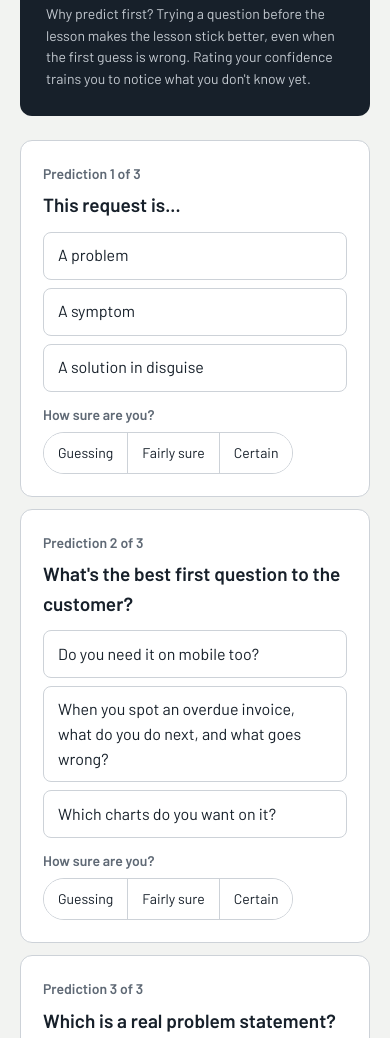
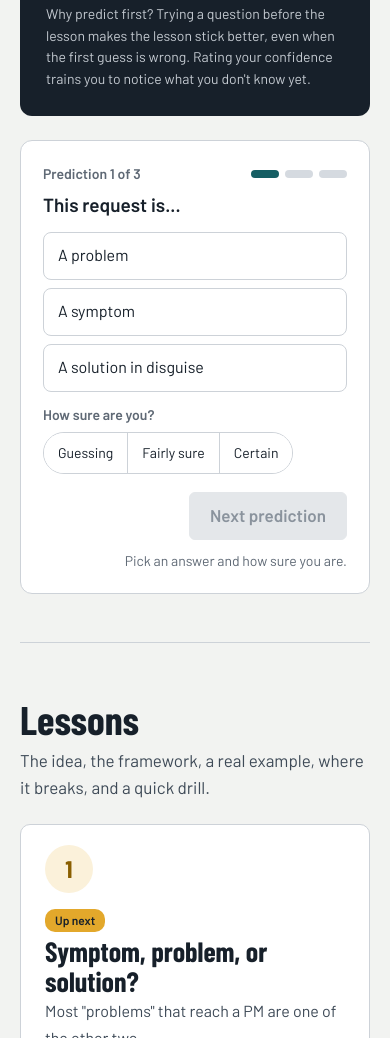
Before and after one commit to Dhavalk21/pm-gym, a plain HTML site: page m2/index.html in a window 390 px wide. Shown: the part 1316-2354 px from the top of the page. Drawn offline with nearby package versions, Linux system fonts and the light colour scheme; a web font is replaced by a local one.

Commit message:
Warm-up and card builder as one-at-a-time sliders with progress dots
Co-Authored-By: Claude Opus 5.5 <noreply@anthropic.com>
Claude-Session: https://claude.ai/code/session_01UqnraTyoZ2yn7Vrcxddyf1

```diff
--- a/assets/station.css
+++ b/assets/station.css
@@ -250,3 +250,23 @@ table.example th { font-size: 14px; color: var(--ink-3); font-weight: 600; }
 .cmp p { margin: 6px 0 0; color: var(--ink-2); font-size: 15px; }
 .cmp.cal { border-color: var(--mustard); background: var(--mustard-soft); }
 .cmp.cal b { font-size: 24px; line-height: 1.1; margin-top: 10px; overflow-wrap: anywhere; }
+
+/* ===== v4: one-at-a-time sliders for warm-up and card builder ===== */
+.sdots { display: flex; gap: 6px; }
+.sdots button { width: 28px; height: 8px; border-radius: 4px; border: 0; padding: 0; background: #D5DAE0; cursor: pointer; position: relative; }
+.sdots button::after { content: ""; position: absolute; inset: -18px -2px; }
+.sdots button.done { background: #8FB5B3; }
+.sdots button[aria-current="step"] { background: var(--petrol); }
+.sdots button.ok { background: var(--ok); }
+.sdots button.no { background: var(--bad); }
+.pq.slide .qh { align-items: center; }
+.slide-nav { display: flex; justify-content: space-between; gap: 12px; margin-top: 18px; flex-wrap: wrap; }
+.slide-hint { margin: 10px 0 0; font-size: 14px; color: var(--ink-3); text-align: right; max-width: none; }
+.slide-hint:empty { display: none; }
+.conf-was { color: var(--ink-3); }
+.bslider { background: #fff; border: 1px solid var(--line); border-radius: 12px; padding: 22px; }
+.bslider .slide-top { display: flex; justify-content: space-between; align-items: center; gap: 12px; margin-bottom: 14px; font-size: 14px; font-weight: 600; color: var(--ink-3); }
+.bslider .bstep { border: 0; padding: 0; background: none; }
+.bslider .bstep + .bstep { margin-top: 0; }
+.bslider .bstep label { font-size: 19px; }
+.sdots button[aria-current="step"].ok, .sdots button[aria-current="step"].no { box-shadow: 0 0 0 2px #fff, 0 0 0 4px var(--ink); }
--- a/assets/station.js
+++ b/assets/station.js
@@ -154,7 +154,7 @@
     var RISKS = [["Value", "#E3A82B"], ["Usability", "#2A9D8F"], ["Feasibility", "#4C7BD9"], ["Viability", "#2C8350"]];
     var TESTS = { Value: "A fake door, a pre-order page or a hand-run pilot with a few customers.", Usability: "Watch five target users try a clickable prototype.", Feasibility: "A one-week engineering spike on the hardest part.", Viability: "A short review with legal or finance, using real numbers." };
     var host = $("builder");
-    host.innerHTML = '<div>' + A.fields.map(function (f, i) {
+    host.innerHTML = '<div class="bslider"><div class="slide-top"><span id="bstepn"></span><div class="sdots" id="bdots" role="group" aria-label="Card steps"></div></div>' + A.fields.map(function (f, i) {
       var inner;
       if (f.type === "risk") {
         inner = '<div class="riskpick">' + RISKS.map(function (r) { return '<button type="button" data-risk="' + r[0] + '" aria-pressed="false"><i style="background:' + r[1] + '"></i>' + r[0] + "</button>"; }).join("") + "</div>" +
@@ -164,7 +164,7 @@
           (f.chips ? '<div class="chips">' + f.chips.map(function (c) { return '<button type="button" class="chip-btn" data-fill="' + f.id + '">' + esc(c) + "</button>"; }).join("") + "</div>" : "");
       }
       return '<div class="bstep"><label for="bf-' + f.id + (f.type === "risk" ? "-note" : "") + '">' + (i + 1) + ". " + esc(f.label) + "</label>" + inner + "</div>";
-    }).join("") + "</div>" +
+    }).join("") + '<div class="slide-nav" id="bnav"></div><p class="slide-hint" id="bhint"></p></div>' +
       '<div class="card-out" aria-live="polite"><small>' + esc(A.title) + '</small><div class="big"></div><div class="rows"></div>' +
       '<div class="actions"><button type="button" class="btn light solid" id="copycard">Copy card</button><button type="button" class="btn light" id="clearcard">Clear</button><span class="copied" id="cardmsg"></span></div></div>';
 
@@ -193,7 +193,32 @@
     host.querySelectorAll("[data-risk]").forEach(function (b) { b.onclick = function () { vals.risk = b.dataset.risk; save(); paintCard(); }; });
     $("copycard").onclick = function () { copyText(A.title + "\n" + host.querySelector(".card-out .big").innerText + "\n" + host.querySelector(".card-out .rows").innerText, $("cardmsg")); };
     $("clearcard").onclick = function () { vals = {}; save(); host.querySelectorAll("input[type=text]").forEach(function (i) { i.value = ""; }); paintCard(); $("cardmsg").textContent = ""; };
+    var bi = 0, bsteps = host.querySelectorAll(".bstep"), finished = false;
+    function filled(f) { return f.type === "risk" ? !!vals.risk : !!val(f.id); }
+    function showB() {
+      bsteps.forEach(function (el, i) { el.hidden = finished || i !== bi; });
+      $("bstepn").textContent = finished ? "Card ready" : "Step " + (bi + 1) + " of " + A.fields.length;
+      $("bdots").innerHTML = A.fields.map(function (f, i) {
+        return '<button type="button" data-bgo="' + i + '" aria-label="Step ' + (i + 1) + '" aria-current="' + (!finished && i === bi ? "step" : "false") + '" class="' + (filled(f) ? "done" : "") + '"></button>';
+      }).join("");
+      var last = bi === A.fields.length - 1;
+      $("bnav").innerHTML = finished ? '<button type="button" class="btn" id="bedit">Edit my answers</button><span></span>' :
+        (bi > 0 ? '<button type="button" class="btn" data-bmove="-1">Back</button>' : "<span></span>") +
+        (last ? '<button type="button" class="btn solid" id="bfinish">Finish my card</button>' : '<button type="button" class="btn solid" data-bmove="1">Next step</button>');
+      $("bhint").textContent = finished ? "Copy it into a doc, a ticket or a team chat." : (filled(A.fields[bi]) ? "" : "Type your own answer, or tap a suggestion to start.");
+      $("bdots").querySelectorAll("[data-bgo]").forEach(function (b) { b.onclick = function () { finished = false; bi = +b.dataset.bgo; showB(); focusB(); }; });
+      host.querySelectorAll("[data-bmove]").forEach(function (b) { b.onclick = function () { bi += +b.dataset.bmove; showB(); focusB(); }; });
+      var fin = $("bfinish"); if (fin) fin.onclick = function () { finished = true; showB(); $("copycard").focus(); };
+      var ed = $("bedit"); if (ed) ed.onclick = function () { finished = false; bi = 0; showB(); focusB(); };
+    }
+    function focusB() { var el = bsteps[bi] && bsteps[bi].querySelector("input, button"); if (el) el.focus(); }
+    host.addEventListener("input", function () { showDots(); });
+    host.addEventListener("click", function (e) { if (e.target.closest("[data-fill], [data-risk]")) showDots(); });
+    function showDots() { $("bdots").querySelectorAll("[data-bgo]").forEach(function (b, i) { b.classList.toggle("done", filled(A.fields[i])); }); $("bhint").textContent = finished ? "Copy it into a doc, a ticket or a team chat." : (filled(A.fields[bi]) ? "" : "Type your own answer, or tap a suggestion to start."); }
+    var oldClear = $("clearcard").onclick;
+    $("clearcard").onclick = function () { oldClear(); finished = false; bi = 0; showB(); };
     paintCard();
+    showB();
   }
 
   /* ---------- Teach: pick the best explanation, then write your own ---------- */
@@ -225,29 +250,50 @@
     W = JSON.parse(wcfgEl.textContent);
     ws = store.get(wkey) || { picks: {}, conf: {}, locked: false, reveal: false };
     var wroot = $("warmup-ui");
+    var wi = 0;
+    var dotsHtml = function (cur, states) {
+      return '<div class="sdots" role="group" aria-label="Predictions">' + W.questions.map(function (_, i) {
+        return '<button type="button" data-goto="' + i + '" aria-label="Prediction ' + (i + 1) + '" aria-current="' + (i === cur ? "step" : "false") + '" class="' + (states[i] || "") + '"></button>';
+      }).join("") + "</div>";
+    };
     var renderWarm = function () {
-      var ready = W.questions.every(function (_, i) { return ws.picks[i] !== undefined && ws.conf[i]; });
-      var h = W.questions.map(function (q, i) {
-        var p = ws.picks[i];
-        return '<div class="pq"><div class="qh"><span>Prediction ' + (i + 1) + " of " + W.questions.length + "</span>" + (ws.locked ? "<span>" + esc(ws.conf[i] || "") + "</span>" : "") + '</div><p class="q">' + esc(q.q) + '</p><div class="choices">' +
+      var n = W.questions.length, answered = function (i) { return ws.picks[i] !== undefined && !!ws.conf[i]; };
+      var ready = W.questions.every(function (_, i) { return answered(i); });
+      if (ws.locked && !ws.reveal) {
+        wroot.innerHTML = '<div class="locked"><b>Predictions locked in.</b><p>The lessons answer all ' + n + '. You’ll see how you did at the end of the station, next to your mastery check.</p><div class="row-actions"><a class="btn solid" href="#lessons">Go to the lessons</a><button type="button" class="btn" id="wreveal">Reveal answers now</button></div></div>';
+      } else {
+        var q = W.questions[wi], p = ws.picks[wi];
+        var states = W.questions.map(function (qq, i) {
+          if (ws.reveal) return ws.picks[i] === qq.a ? "ok" : "no";
+          return answered(i) ? "done" : "";
+        });
+        var h = '<div class="pq slide"><div class="qh"><span>Prediction ' + (wi + 1) + " of " + n + "</span>" + dotsHtml(wi, states) + '</div><p class="q">' + esc(q.q) + '</p><div class="choices">' +
           q.o.map(function (o, k) {
             var cls = "choice"; if (ws.reveal) cls += k === q.a ? " right" : k === p ? " wrong" : "";
-            return '<button type="button" class="' + cls + '" data-q="' + i + '" data-k="' + k + '" aria-pressed="' + (p === k) + '"' + (ws.locked ? " disabled" : "") + ">" + esc(o) + "</button>";
-          }).join("") + "</div>" +
-          (ws.locked ? (ws.reveal ? '<p class="why"><b>' + (p === q.a ? "You predicted it." : "Not this time.") + "</b> " + esc(q.why) + "</p>" : "") :
-            '<div class="conf"><span>How sure are you?</span><div class="seg" role="group" aria-label="Confidence for prediction ' + (i + 1) + '">' + ["Guessing", "Fairly sure", "Certain"].map(function (c) {
-              return '<button type="button" data-cq="' + i + '" data-c="' + c + '" aria-pressed="' + (ws.conf[i] === c) + '">' + c + "</button>";
-            }).join("") + "</div></div>") + "</div>";
-      }).join("");
-      if (!ws.locked) h += '<div class="lockbar"><p>' + (ready ? "All set. Lock in your predictions and go to the lessons." : "Pick an answer and how sure you are for each prediction.") + '</p><button type="button" class="btn solid" id="wlock"' + (ready ? "" : " disabled") + ">Lock in and start lessons</button></div>";
-      else if (!ws.reveal) h += '<div class="locked"><b>Predictions locked in.</b><p>The lessons answer all three. You’ll see how you did at the end of the station, next to your mastery check.</p><div class="row-actions"><a class="btn solid" href="#lessons">Go to the lessons</a><button type="button" class="btn" id="wreveal">Reveal answers now</button></div></div>';
-      else h += '<div class="locked"><b>Answers revealed.</b><p>Your predictions will still be compared with your mastery check at the end.</p><button type="button" class="btn" id="wreset">Start the warm-up again</button></div>';
-      wroot.innerHTML = h;
-      wroot.querySelectorAll("[data-q]").forEach(function (b) { b.onclick = function () { ws.picks[+b.dataset.q] = +b.dataset.k; store.set(wkey, ws); renderWarm(); }; });
-      wroot.querySelectorAll("[data-cq]").forEach(function (b) { b.onclick = function () { ws.conf[+b.dataset.cq] = b.dataset.c; store.set(wkey, ws); renderWarm(); }; });
+            return '<button type="button" class="' + cls + '" data-k="' + k + '" aria-pressed="' + (p === k) + '"' + (ws.locked ? " disabled" : "") + ">" + esc(o) + "</button>";
+          }).join("") + "</div>";
+        if (ws.reveal) h += '<p class="why"><b>' + (p === q.a ? "You predicted it." : "Not this time.") + "</b> " + esc(q.why) + (ws.conf[wi] ? " <span class=\"conf-was\">You said: " + esc(ws.conf[wi].toLowerCase()) + ".</span>" : "") + "</p>";
+        else h += '<div class="conf"><span>How sure are you?</span><div class="seg" role="group" aria-label="Confidence">' + ["Guessing", "Fairly sure", "Certain"].map(function (c) {
+          return '<button type="button" data-c="' + c + '" aria-pressed="' + (ws.conf[wi] === c) + '">' + c + "</button>";
+        }).join("") + "</div></div>";
+        var last = wi === n - 1;
+        h += '<div class="slide-nav">' + (wi > 0 ? '<button type="button" class="btn" data-move="-1">Back</button>' : "<span></span>");
+        if (ws.reveal) h += last ? '<button type="button" class="btn" id="wreset">Start the warm-up again</button>' : '<button type="button" class="btn solid" data-move="1">Next prediction</button>';
+        else if (!last) h += '<button type="button" class="btn solid" data-move="1"' + (answered(wi) ? "" : " disabled") + ">Next prediction</button>";
+        else h += '<button type="button" class="btn solid" id="wlock"' + (ready ? "" : " disabled") + ">Lock in and start lessons</button>";
+        h += "</div>";
+        if (!ws.reveal && !answered(wi)) h += '<p class="slide-hint">Pick an answer and how sure you are.</p>';
+        else if (!ws.reveal && last && !ready) h += '<p class="slide-hint">One earlier prediction still needs an answer or a confidence. Use the dots to jump back.</p>';
+        h += "</div>";
+        wroot.innerHTML = h;
+      }
+      wroot.querySelectorAll("[data-k]").forEach(function (b) { b.onclick = function () { ws.picks[wi] = +b.dataset.k; store.set(wkey, ws); renderWarm(); }; });
+      wroot.querySelectorAll("[data-c]").forEach(function (b) { b.onclick = function () { ws.conf[wi] = b.dataset.c; store.set(wkey, ws); renderWarm(); var nx = wroot.querySelector('[data-move="1"]:not([disabled]), #wlock:not([disabled])'); if (nx) nx.focus(); }; });
+      wroot.querySelectorAll("[data-move]").forEach(function (b) { b.onclick = function () { wi += +b.dataset.move; renderWarm(); var f = wroot.querySelector(".choice"); if (f) f.focus(); }; });
+      wroot.querySelectorAll("[data-goto]").forEach(function (b) { b.onclick = function () { wi = +b.dataset.goto; renderWarm(); }; });
       var l = $("wlock"); if (l) l.onclick = function () { ws.locked = true; store.set(wkey, ws); renderWarm(); var lt = $("lessons"); if (lt) lt.scrollIntoView({ behavior: "smooth" }); };
-      var r = $("wreveal"); if (r) r.onclick = function () { ws.reveal = true; store.set(wkey, ws); renderWarm(); };
-      var z = $("wreset"); if (z) z.onclick = function () { ws = { picks: {}, conf: {}, locked: false, reveal: false }; store.set(wkey, ws); renderWarm(); };
+      var r = $("wreveal"); if (r) r.onclick = function () { ws.reveal = true; wi = 0; store.set(wkey, ws); renderWarm(); };
+      var z = $("wreset"); if (z) z.onclick = function () { ws = { picks: {}, conf: {}, locked: false, reveal: false }; wi = 0; store.set(wkey, ws); renderWarm(); };
     };
     renderWarm();
   }
```
